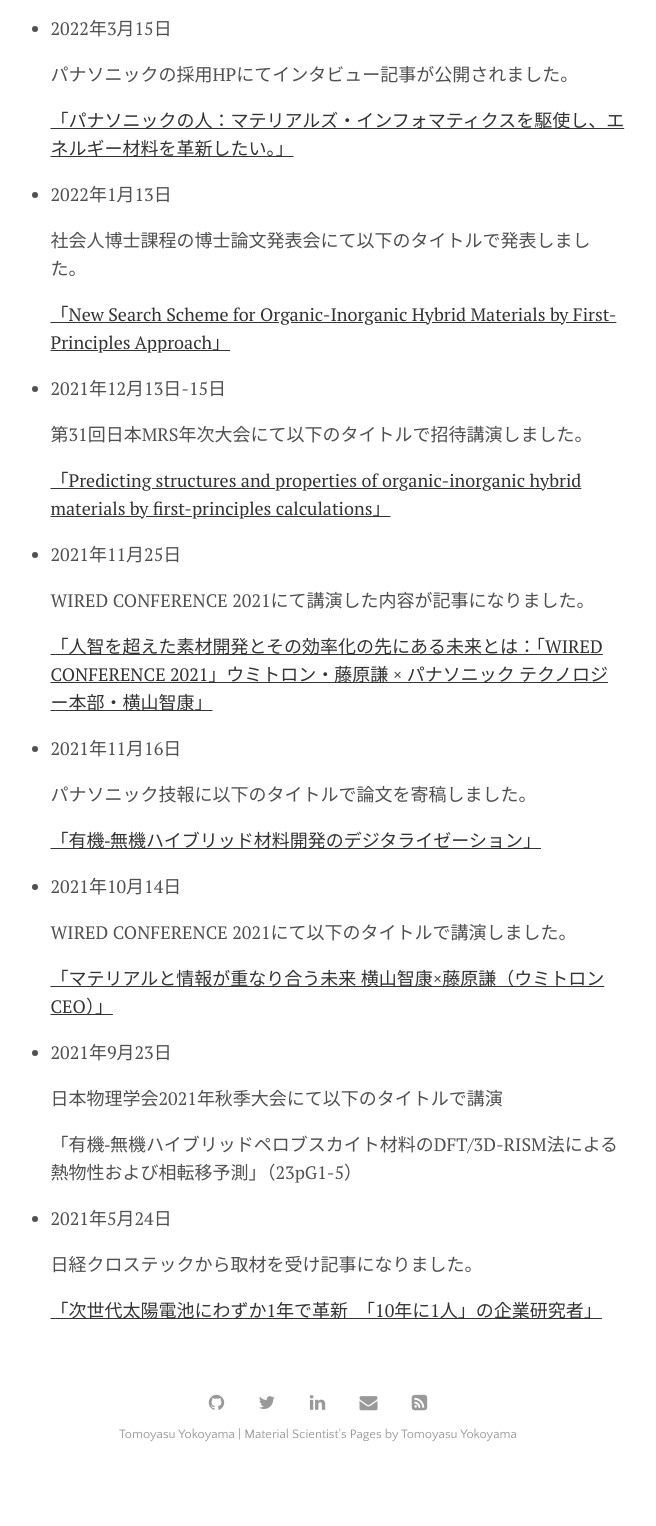
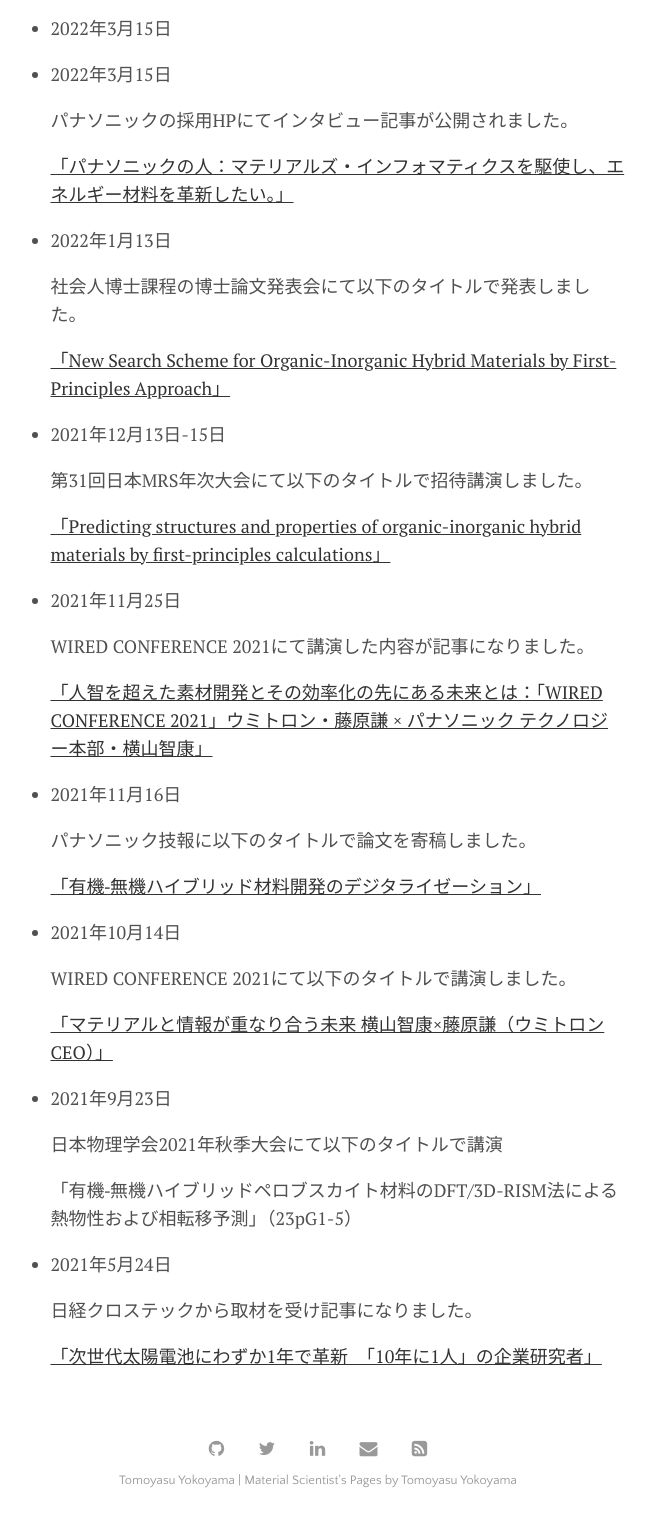
Before and after one commit to yokoyamatomoyasu/yokoyamatomoyasu.github.io, a Jekyll site: the page built from menu/news.md, in a window 1280 px wide, cut to the strip 324-1850 px from the top of the page. Shown: the whole strip, without its empty margins (322-978 px from the left). Built offline with Jekyll 4.4.1, drawn with Linux system fonts in a browser that asks for light colours; before the commit the page ends 1804 px from its top, so only the background shows below that.

Commit message:
GitHub pages site with Jekyll

```diff
--- a/menu/news.md
+++ b/menu/news.md
@@ -5,6 +5,8 @@ permalink: /news
 ---
 
 {% twitter https://twitter.com/yoko_materialDX/status/1507673724316577795?s=20&t=tla9ML8kA07CAOWJreaFVg %}
+
+- 2022年3月15日
 
 - 2022年3月15日
 
```
